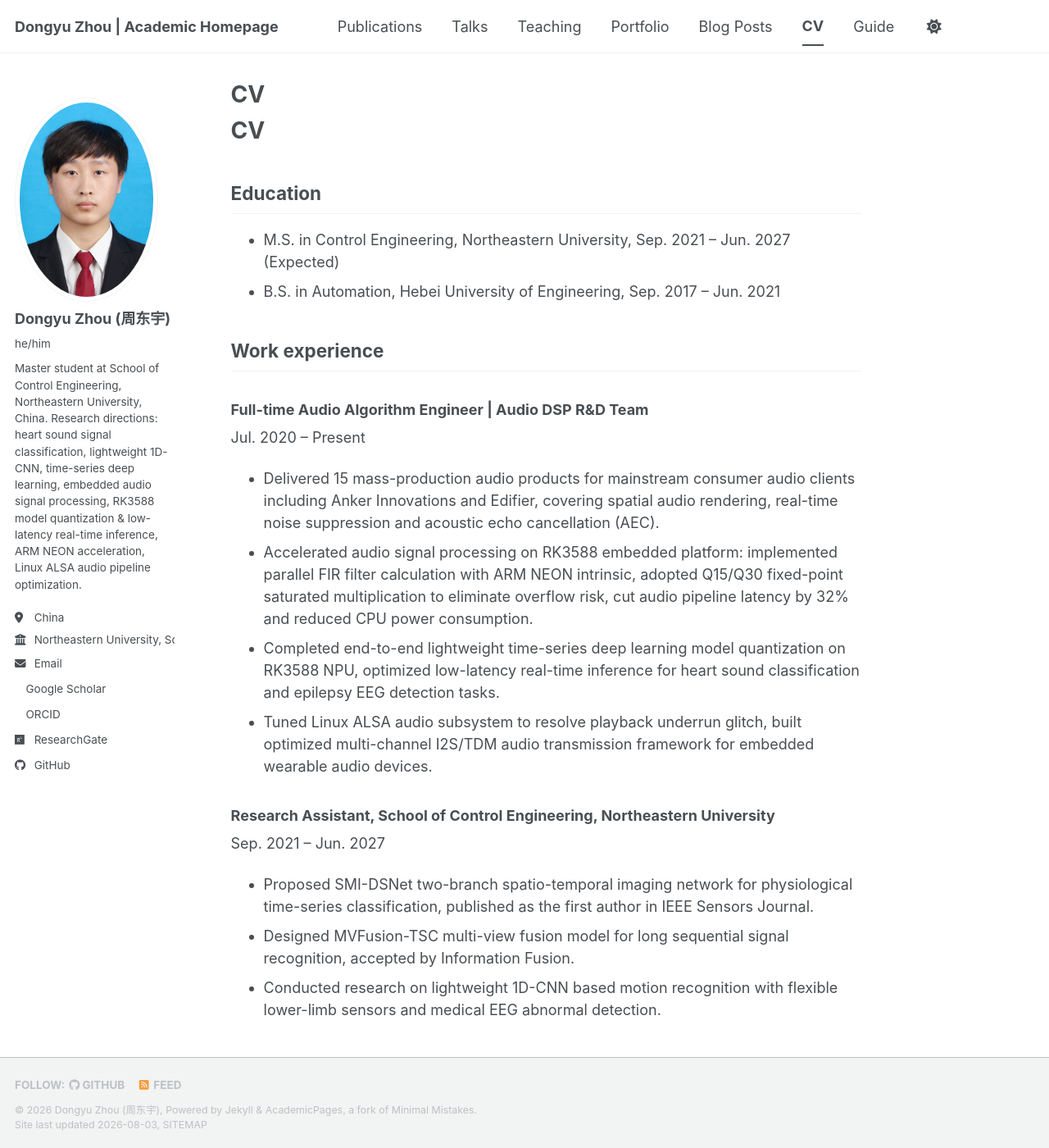
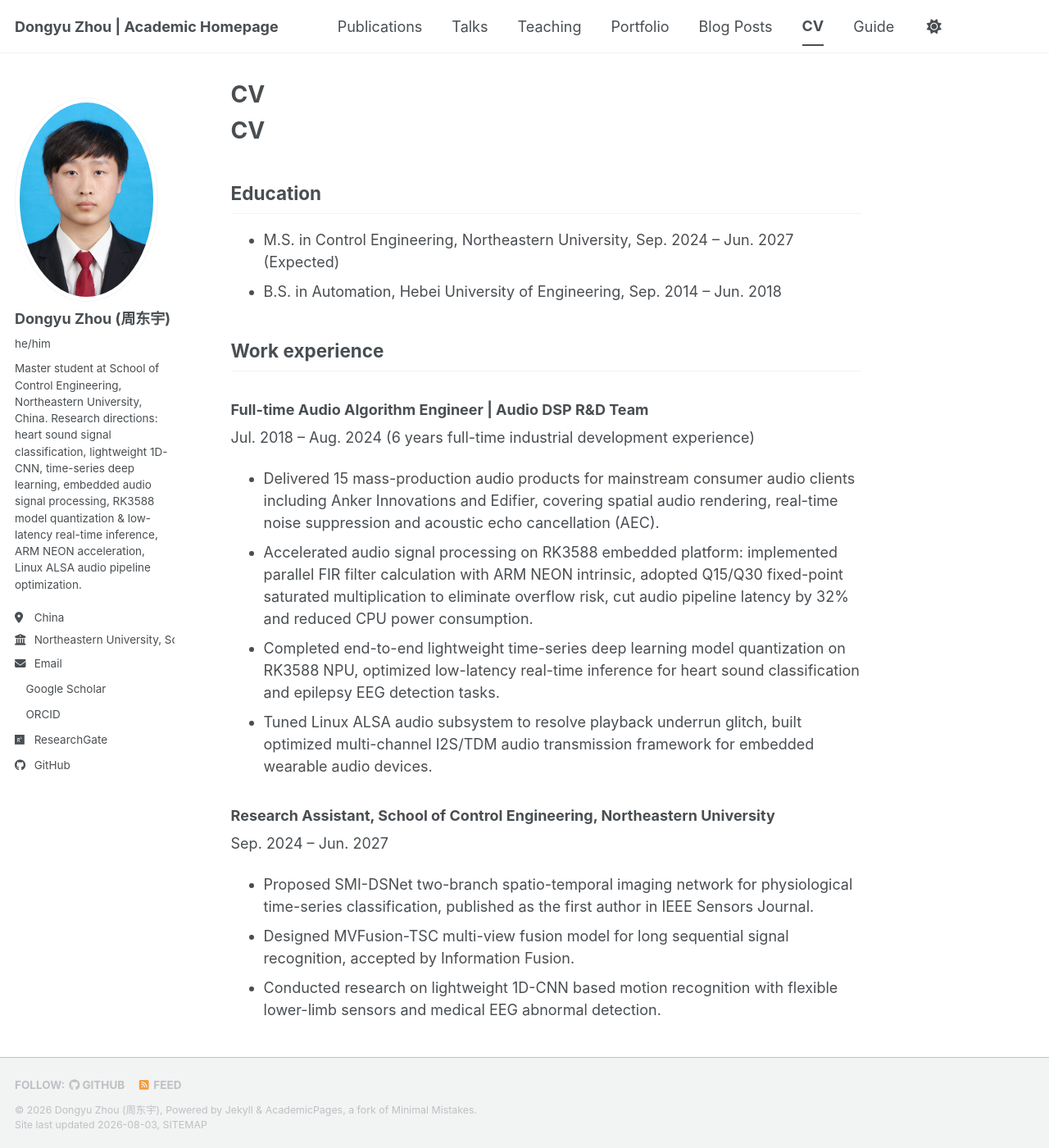
Before and after one commit to ZDY-zhoudongyu/ZDY-zhoudongyu.github.io, a Jekyll site: the page built from _pages/cv.md, in a window 1280 px wide and 1400 px high. Shown: the whole window at 82% size. Built offline with Jekyll 4.4.1, drawn with Linux system fonts in a browser that asks for light colours; our own code applies the rules of GitHub Pages for plain Markdown files; a style sheet for code colours, icons or effects is not loaded.

Commit message:
Revise education and work experience sections in CV
Updated education dates and work experience details in CV.

```diff
--- a/_pages/cv.md
+++ b/_pages/cv.md
@@ -1,19 +1,19 @@
 # CV
 
 ## Education
-- M.S. in Control Engineering, Northeastern University, Sep. 2021 – Jun. 2027 (Expected)
-- B.S. in Automation, Hebei University of Engineering, Sep. 2017 – Jun. 2021
+- M.S. in Control Engineering, Northeastern University, Sep. 2024 – Jun. 2027 (Expected)
+- B.S. in Automation, Hebei University of Engineering, Sep. 2014 – Jun. 2018
 
 ## Work experience
 ### Full-time Audio Algorithm Engineer | Audio DSP R&D Team
-Jul. 2020 – Present
+Jul. 2018 – Aug. 2024 (6 years full-time industrial development experience)
 - Delivered 15 mass-production audio products for mainstream consumer audio clients including Anker Innovations and Edifier, covering spatial audio rendering, real-time noise suppression and acoustic echo cancellation (AEC).
 - Accelerated audio signal processing on RK3588 embedded platform: implemented parallel FIR filter calculation with ARM NEON intrinsic, adopted Q15/Q30 fixed-point saturated multiplication to eliminate overflow risk, cut audio pipeline latency by 32% and reduced CPU power consumption.
 - Completed end-to-end lightweight time-series deep learning model quantization on RK3588 NPU, optimized low-latency real-time inference for heart sound classification and epilepsy EEG detection tasks.
 - Tuned Linux ALSA audio subsystem to resolve playback underrun glitch, built optimized multi-channel I2S/TDM audio transmission framework for embedded wearable audio devices.
 
 ### Research Assistant, School of Control Engineering, Northeastern University
-Sep. 2021 – Jun. 2027
+Sep. 2024 – Jun. 2027
 - Proposed SMI-DSNet two-branch spatio-temporal imaging network for physiological time-series classification, published as the first author in IEEE Sensors Journal.
 - Designed MVFusion-TSC multi-view fusion model for long sequential signal recognition, accepted by Information Fusion.
 - Conducted research on lightweight 1D-CNN based motion recognition with flexible lower-limb sensors and medical EEG abnormal detection.
```
